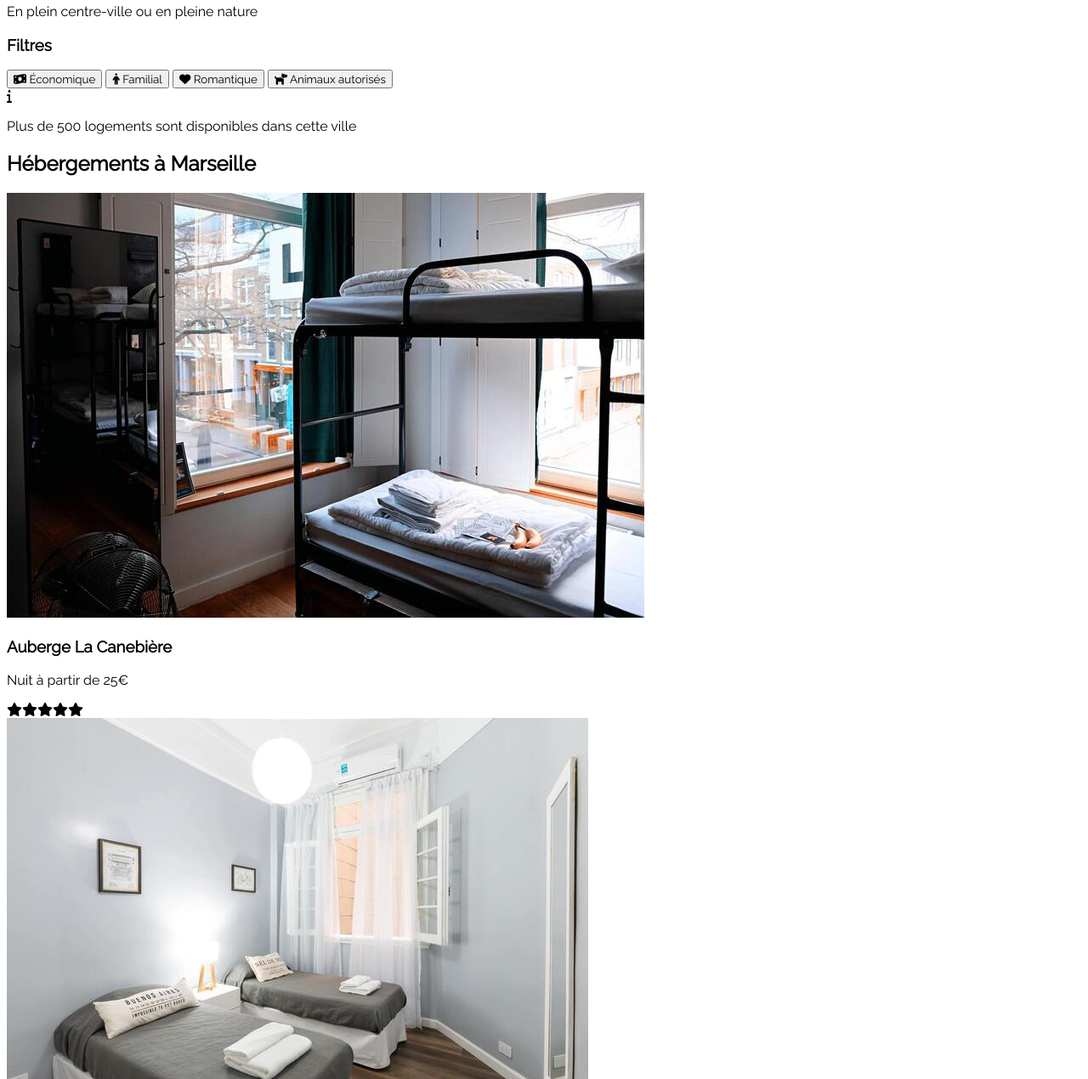
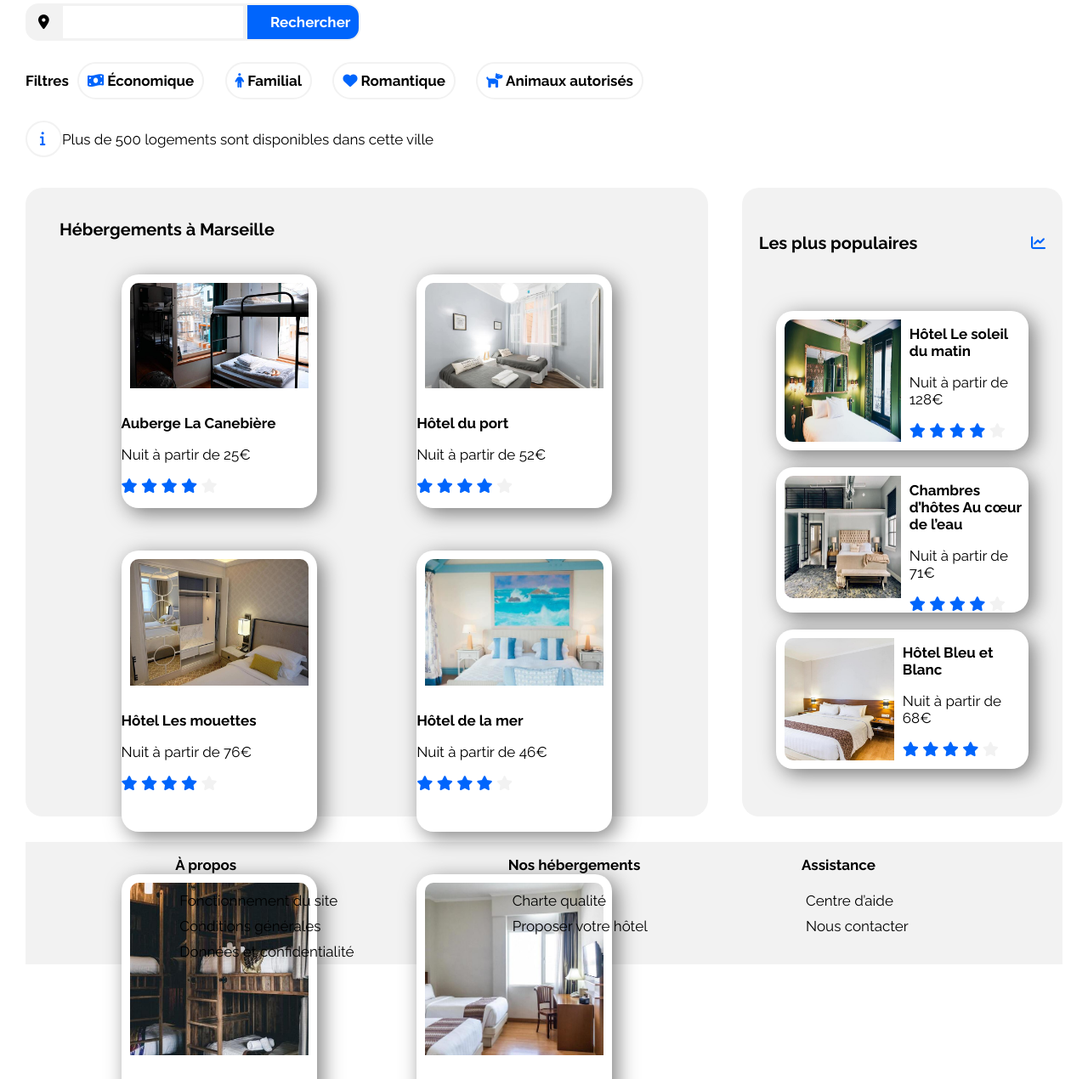
Before and after one commit to nllrn/Laurine_NOEL_2_HTML-CSS_122022, a plain HTML site: page index.html in a window 1280 px wide. Shown: the part 156-1426 px from the top of the page at 85% size. Drawn offline with Linux system fonts and the light colour scheme.

Commit message:
ajout du css header, hébergement, populaires

```diff
--- a/index.html
+++ b/index.html
@@ -6,77 +6,77 @@
     <meta name="viewport" content="width=device-width, initial-scale=1.0">
     <title>Booki</title>
 
-    <!-- ** lien css ** -->
-    <link rel="stylesheet" href="style.css" />
-
     <!-- ** lien google fonts ** -->
-    <link href="https://fonts.googleapis.com/css2?family=Raleway&display=swap" rel="stylesheet">
+    <link href="https://fonts.googleapis.com/css2?family=Raleway:wght@400;700&display=swap" rel="stylesheet">
 
     <!-- ** lien font awesome ** -->
     <script src="https://kit.fontawesome.com/7c4ea9f910.js" crossorigin="anonymous"></script>
 
-    <!-- <i class="fa-solid fa-dog"></i>
-    <i class="fa-solid fa-info"></i>
-    <i class="fa-solid fa-star"></i>
-    <i class="fa-solid fa-person"></i>
-    <i class="fa-solid fa-chart-line"></i>
-    <i class="fa-solid fa-heart"></i>
-    <i class="fa-solid fa-money-bill-wave"></i>
-    <i class="fa-solid fa-location-dot"></i>
-    <i class="fa-solid fa-magnifying-glass"></i> -->
+    <!-- ** lien css ** -->
+    <link rel="stylesheet" href="style.css">
+</head>
 
-</head>
 <body>
-
-    <header>
-        <div class="header">
-
-            <div>
-                <a href="index.html"><img src="Images/logo/Booki.png" alt="logo du site Booki"/></a>
+    <header class="header">
+        <div class="logo">
+            <a href="index.html"><img src="Images/logo/Booki.png" alt="logo du site Booki"></a>
 
             <nav>
-                    <a href="#hebergements">Hébergements</a> <!-- mettre une bordure top bleue au survol du curseur -->
-                    <a href="#activités">Activités</a>
+                <a href="#hebergements">Hébergements</a>
+                <a href="#activites">Activités</a>
             </nav>
         </div>
+    </header>
 
+    <main>
+        <section>
             <div>
                 <div>
                     <h2>Trouvez votre hébergement pour des vacances de rêve</h2>
                     <p>En plein centre-ville ou en pleine nature</p>
 
-
-                    <!-- faire recherche sur comment faire barre de recherche en HTML ou peut être qu'il faut faire un formulaire en fait ? -->
+                    <form method="get">
+                        <div class="bg-grey">
+                            <i class="fa-solid fa-location-dot"></i>
+                            <input type="search">
+                        </div>
+                        <button class="bg-blue"><i class="fa-solid fa-magnifying-glass loupe"></i>Rechercher</button>
+                    </form>
                 </div>
 
-                <div>
+                <div class="filter">
+
                     <h3>Filtres</h3>
 
                     <div>
-                        <button><i class="fa-solid fa-money-bill-wave"></i> Économique</button>
-                        <button><i class="fa-solid fa-person"></i> Familial</button>
-                        <button><i class="fa-solid fa-heart"></i> Romantique</button>
-                        <button><i class="fa-solid fa-dog"></i> Animaux autorisés</button>
-                    </div>
+                        <a href="#economique" title="filtres"><i class="fa-solid fa-money-bill-wave blue"></i> Économique</a>
+                        <a href="#familial" title="filtres"><i class="fa-solid fa-person blue"></i> Familial</a>
+                        <a href="#romantique" title="filtres"><i class="fa-solid fa-heart blue"></i> Romantique</a>
+                        <a href="#animaux" title="filtres"><i class="fa-solid fa-dog blue"></i> Animaux autorisés</a>
                     </div>
 
-                <span><i class="fa-solid fa-info"></i></span>
+                </div>
+
+                <div class="info">
+                    <i class="fa-solid fa-info blue"></i>
                     <p>Plus de 500 logements sont disponibles dans cette ville</p>
                 </div>
 
             </div>
-    </header>
 
-    <main>
+        </section>
 
-        <section class="bg-grey">
+        <div class="cards">
+
+            <section class="hebergements bg-grey">
 
                 <h2>Hébergements à Marseille</h2>
 
                 <div class="cards-main">
 
                     <article>
-                    <img src="Images/hebergements/4_small/marcus-loke-WQJvWU_HZFo-unsplash.jpg" alt="Photo d'une chambre de l'auberge La Canebière" />
+                        <img src="Images/hebergements/4_small/marcus-loke-WQJvWU_HZFo-unsplash.jpg" alt="Photo d'une chambre de l'auberge La Canebière">
+                        <div>
                             <header>
                                 <h3>Auberge La Canebière</h3>
                             </header>
@@ -84,21 +84,18 @@
                                 <p>Nuit à partir de 25€</p>
                             </div>
                             <footer>
-                        <i class="fa-solid fa-star"></i><i class="fa-solid fa-star"></i><i class="fa-solid fa-star"></i><i class="fa-solid fa-star"></i><i class="fa-solid fa-star"></i>
+                                <i class="fa-solid fa-star blue"></i>
+                                <i class="fa-solid fa-star blue"></i>
+                                <i class="fa-solid fa-star blue"></i>
+                                <i class="fa-solid fa-star blue"></i>
+                                <i class="fa-solid fa-star grey"></i>
                             </footer>
+                        </div>
                     </article>
 
-            <!-- <article>
-                <img src="Images/hebergements/4_small/marcus-loke-WQJvWU_HZFo-unsplash.jpg" alt="Photo d'une chambre de l'auberge La Canebière" />
+                    <article>
+                        <img src="Images/hebergements/4_small/fred-kleber-gTbaxaVLvsg-unsplash.jpg" alt="Photo d'une chambre de l'Hotel du Port">
                         <div>
-                    <h4>Auberge La Canebière</h4>
-                    <p>Nuit à partir de 25€</p>
-                    <i class="fa-solid fa-star"></i><i class="fa-solid fa-star"></i><i class="fa-solid fa-star"></i><i class="fa-solid fa-star"></i>
-                </div>
-            </article> -->
-
-                <article>
-                    <img src="Images/hebergements/4_small/fred-kleber-gTbaxaVLvsg-unsplash.jpg" alt="Photo d'une chambre de l'Hotel du Port" />
                             <header>
                                 <h3>Hôtel du port</h3>
                             </header>
@@ -106,12 +103,18 @@
                                 <p>Nuit à partir de 52€</p>
                             </div>
                             <footer>
-                        <i class="fa-solid fa-star"></i><i class="fa-solid fa-star"></i><i class="fa-solid fa-star"></i><i class="fa-solid fa-star"></i><i class="fa-solid fa-star"></i>
+                                <i class="fa-solid fa-star blue"></i>
+                                <i class="fa-solid fa-star blue"></i>
+                                <i class="fa-solid fa-star blue"></i>
+                                <i class="fa-solid fa-star blue"></i>
+                                <i class="fa-solid fa-star grey"></i>
                             </footer>
+                        </div>
                     </article>
 
                     <article>
-                    <img src="Images/hebergements/4_small/reisetopia-B8WIgxA_PFU-unsplash.jpg" alt="Photo d'une chambre de l'Hotel Les mouettes" />
+                        <img src="Images/hebergements/4_small/reisetopia-B8WIgxA_PFU-unsplash.jpg" alt="Photo d'une chambre de l'Hotel Les mouettes">
+                        <div>
                             <header>
                                 <h3>Hôtel Les mouettes</h3>
                             </header>
@@ -119,12 +122,18 @@
                                 <p>Nuit à partir de 76€</p>
                             </div>
                             <footer>
-                        <i class="fa-solid fa-star"></i><i class="fa-solid fa-star"></i><i class="fa-solid fa-star"></i><i class="fa-solid fa-star"></i><i class="fa-solid fa-star"></i>
+                                <i class="fa-solid fa-star blue"></i>
+                                <i class="fa-solid fa-star blue"></i>
+                                <i class="fa-solid fa-star blue"></i>
+                                <i class="fa-solid fa-star blue"></i>
+                                <i class="fa-solid fa-star grey"></i>
                             </footer>
+                        </div>
                     </article>
 
                     <article>
-                    <img src="Images/hebergements/4_small/annie-spratt-Eg1qcIitAuA-unsplash.jpg" alt="Photo d'une chambre de l'Hotel de la Mer" />
+                        <img src="Images/hebergements/4_small/annie-spratt-Eg1qcIitAuA-unsplash.jpg" alt="Photo d'une chambre de l'Hotel de la Mer">
+                        <div>
                             <header>
                                 <h3>Hôtel de la mer</h3>
                             </header>
@@ -132,12 +141,18 @@
                                 <p>Nuit à partir de 46€</p>
                             </div>
                             <footer>
-                        <i class="fa-solid fa-star"></i><i class="fa-solid fa-star"></i><i class="fa-solid fa-star"></i><i class="fa-solid fa-star"></i><i class="fa-solid fa-star"></i>
+                                <i class="fa-solid fa-star blue"></i>
+                                <i class="fa-solid fa-star blue"></i>
+                                <i class="fa-solid fa-star blue"></i>
+                                <i class="fa-solid fa-star blue"></i>
+                                <i class="fa-solid fa-star grey"></i>
                             </footer>
+                        </div>
                     </article>
 
                     <article>
-                    <img src="Images/hebergements/4_small/nicate-lee-kT-ZyaiwBe0-unsplash.jpg" alt="Photo d'une chambre de l'auberge Le Panier" />
+                        <img src="Images/hebergements/4_small/nicate-lee-kT-ZyaiwBe0-unsplash.jpg" alt="Photo d'une chambre de l'auberge Le Panier">
+                        <div>
                             <header>
                                 <h3>Auberge Le Panier</h3>
                             </header>
@@ -145,12 +160,18 @@
                                 <p>Nuit à partir de 23€</p>
                             </div>
                             <footer>
-                        <i class="fa-solid fa-star"></i><i class="fa-solid fa-star"></i><i class="fa-solid fa-star"></i><i class="fa-solid fa-star"></i><i class="fa-solid fa-star"></i>
+                                <i class="fa-solid fa-star blue"></i>
+                                <i class="fa-solid fa-star blue"></i>
+                                <i class="fa-solid fa-star blue"></i>
+                                <i class="fa-solid fa-star blue"></i>
+                                <i class="fa-solid fa-star grey"></i>
                             </footer>
+                        </div>
                     </article>
 
                     <article>
-                    <img src="Images/hebergements/4_small/febrian-zakaria-M6S1WvfW68A-unsplash.jpg" alt="Photo d'une chambre de l'Hotel Chez Amina" />
+                        <img src="Images/hebergements/4_small/febrian-zakaria-M6S1WvfW68A-unsplash.jpg" alt="Photo d'une chambre de l'Hotel Chez Amina">
+                        <div>
                             <header>
                                 <h3>Hôtel Chez Amina</h3>
                             </header>
@@ -158,28 +179,30 @@
                                 <p>Nuit à partir de 96€</p>
                             </div>
                             <footer>
-                        <i class="fa-solid fa-star"></i><i class="fa-solid fa-star"></i><i class="fa-solid fa-star"></i><i class="fa-solid fa-star"></i><i class="fa-solid fa-star"></i>
+                                <i class="fa-solid fa-star blue"></i>
+                                <i class="fa-solid fa-star blue"></i>
+                                <i class="fa-solid fa-star blue"></i>
+                                <i class="fa-solid fa-star blue"></i>
+                                <i class="fa-solid fa-star grey"></i>
                             </footer>
+                        </div>
                     </article>
 
                 </div>
 
                 <button>Afficher plus</button>
-            <!-- Hébergements à marseille
-            - fond de couleur grise donc mettre une class "bg-grey"
-            - mettre une class border-radius (à tester les différents degrès)
-            - faire attention au box-shadow
-            - ne pas oublier le bouton-lien 'Afficher plus' -->
+
             </section>
 
-        <aside class="bg-grey">
+            <section class="populaire bg-grey">
 
-            <h2>Les plus populaires</h2><i class="fa-solid fa-chart-line"></i> <!-- mettre l'icone en bleu -->
+                <h2>Les plus populaires</h2><i class="fa-solid fa-chart-line blue"></i>
 
                 <div class="cards-aside">
 
                     <article>
-                    <img src="Images/hebergements/4_small/emile-guillemot-Bj_rcSC5XfE-unsplash.jpg" alt="Photo d'une chambre de l'Hotel Le soleil du matin" />
+                        <img src="Images/hebergements/4_small/emile-guillemot-Bj_rcSC5XfE-unsplash.jpg" alt="Photo d'une chambre de l'Hotel Le soleil du matin">
+                        <div>
                             <header>
                                 <h3>Hôtel Le soleil du matin</h3>
                             </header>
@@ -187,12 +210,18 @@
                                 <p>Nuit à partir de 128€</p>
                             </div>
                             <footer>
-                        <i class="fa-solid fa-star"></i><i class="fa-solid fa-star"></i><i class="fa-solid fa-star"></i><i class="fa-solid fa-star"></i><i class="fa-solid fa-star"></i>
+                                <i class="fa-solid fa-star blue"></i>
+                                <i class="fa-solid fa-star blue"></i>
+                                <i class="fa-solid fa-star blue"></i>
+                                <i class="fa-solid fa-star blue"></i>
+                                <i class="fa-solid fa-star grey"></i>
                             </footer>
+                        </div>
                     </article>
 
                     <article>
-                    <img src="Images/hebergements/4_small/aw-creative-VGs8z60yT2c-unsplash.jpg" alt="Photo d'une chambre de Chambres d’hôtes Au cœur de l’eau" />
+                        <img src="Images/hebergements/4_small/aw-creative-VGs8z60yT2c-unsplash.jpg" alt="Photo d'une chambre de Chambres d’hôtes Au cœur de l’eau">
+                        <div>
                             <header>
                                 <h3>Chambres d’hôtes Au cœur de l’eau</h3>
                             </header>
@@ -200,12 +229,18 @@
                                 <p>Nuit à partir de 71€</p>
                             </div>
                             <footer>
-                        <i class="fa-solid fa-star"></i><i class="fa-solid fa-star"></i><i class="fa-solid fa-star"></i><i class="fa-solid fa-star"></i><i class="fa-solid fa-star"></i>
+                                <i class="fa-solid fa-star blue"></i>
+                                <i class="fa-solid fa-star blue"></i>
+                                <i class="fa-solid fa-star blue"></i>
+                                <i class="fa-solid fa-star blue"></i>
+                                <i class="fa-solid fa-star grey"></i>
                             </footer>
+                        </div>
                     </article>
 
                     <article>
-                    <img src="Images/hebergements/4_small/febrian-zakaria-sjvU0THccQA-unsplash.jpg" alt="Photo d'une chambre de l'Hotel Bleu et Blanc" />
+                        <img src="Images/hebergements/4_small/febrian-zakaria-sjvU0THccQA-unsplash.jpg" alt="Photo d'une chambre de l'Hotel Bleu et Blanc">
+                        <div>
                             <header>
                                 <h3>Hôtel Bleu et Blanc</h3>
                             </header>
@@ -213,18 +248,20 @@
                                 <p>Nuit à partir de 68€</p>
                             </div>
                             <footer>
-                        <i class="fa-solid fa-star"></i><i class="fa-solid fa-star"></i><i class="fa-solid fa-star"></i><i class="fa-solid fa-star"></i><i class="fa-solid fa-star"></i>
+                                <i class="fa-solid fa-star blue"></i>
+                                <i class="fa-solid fa-star blue"></i>
+                                <i class="fa-solid fa-star blue"></i>
+                                <i class="fa-solid fa-star blue"></i>
+                                <i class="fa-solid fa-star grey"></i>
                             </footer>
+                        </div>
                     </article>
 
                 </div>
-            <!-- Les plus populaires
-            - fond de couleur grise donc mettre une class "bg-grey"
-            - mettre une class border-radius (à tester les différents degrès)
-            - faire attention au box-shadow
-            - ne pas oublier l'icon chart <i class="fa-solid fa-chart-line"></i> -->
-        </aside>
 
+            </section>
+        </div>
+<!--
         <section>
 
             <h2>Activités à Marseille</h2>
@@ -232,28 +269,28 @@
             <div class="cards-activities">
 
                 <article>
-                    <img src="Images/activites/4_small/reno-laithienne-QUgJhdY5Fyk-unsplash.jpg" alt="Photo du Vieux-Port de Marseille" />
+                    <img src="Images/activites/4_small/reno-laithienne-QUgJhdY5Fyk-unsplash.jpg" alt="Photo du Vieux-Port de Marseille">
                     <header>
                         <h3>Vieux-Port</h3>
                     </header>
                 </article>
 
                 <article>
-                    <img src="Images/activites/4_small/paul-hermann-QFTrLdQIRhI-unsplash.jpg" alt="Photo du Fort de Pomègues" />
+                    <img src="Images/activites/4_small/paul-hermann-QFTrLdQIRhI-unsplash.jpg" alt="Photo du Fort de Pomègues">
                     <header>
                         <h3>Fort de Pomègues</h3>
                     </header>
                 </article>
 
                 <article>
-                    <img src="Images/activites/4_small/kilyan-sockalingum-NR8-cBCN3aI-unsplash.jpg" alt="Photo du Parc national des Calanques" />
+                    <img src="Images/activites/4_small/kilyan-sockalingum-NR8-cBCN3aI-unsplash.jpg" alt="Photo du Parc national des Calanques">
                     <header>
                         <h3>Parc national des Calanques</h3>
                     </header>
                 </article>
 
                 <article>
-                    <img src="Images/activites/4_small/florian-wehde-xW9e8gdotxI-unsplash.jpg" alt="Photo de Notre-Dame-de-la-Garde" />
+                    <img src="Images/activites/4_small/florian-wehde-xW9e8gdotxI-unsplash.jpg" alt="Photo de Notre-Dame-de-la-Garde">
                     <header>
                         <h3>Notre-Dame-de-la-Garde</h3>
                     </header>
@@ -261,14 +298,11 @@
 
             </div>
 
-            <!-- Activités à marseille
-            - ce sont des articles tous construits de la même manière
-            - faire attention au box-shadow -->
-        </section>
+        </section>-->
     </main>
 
-    <footer class="bg-grey">
-        <!-- footer de 1339px -->
+    <footer class="footer bg-grey">
+
             <section>
                 <h3>À propos</h3>
                 <a href="#">Fonctionnement du site</a>
@@ -287,6 +321,7 @@
                 <a href="#">Centre d’aide</a>
                 <a href="#">Nous contacter</a>
             </section>
+
     </footer>
 
 </body>
--- a/style.css
+++ b/style.css
@@ -1,10 +1,233 @@
 /* couleurs à utiliser dans la maquette
-#0065FC
-#DEEBFF
-#D9D9D9
+#0065FC : bleu roi
+#DEEBFF : bleu ciel
+#D9D9D9 : gris
+#F2F2F2 : gris
 */
+
+
+/* code général */
+
+html {
+    font-size: 62.5%;
+}
 
 * {
     max-width: 1400px;
-    font-family: "Raleway";
+    font-family: "Raleway", sans-serif;
+    font-size: 1.7rem;
 }
+
+body {
+    margin: 30px 30px 0px 30px;
+}
+
+/* *** HEADER *** */
+.header {
+    margin-top: 20px;
+    margin-bottom: 30px;
+}
+
+.logo {
+    display: flex;
+    flex-direction: row;
+    justify-content: space-between;
+}
+
+.logo img {
+    width: 30%;
+}
+
+nav a {
+    text-decoration: none;
+    color: black;
+    padding: 15px;
+}
+
+nav a:hover {
+    color: #0065FC;
+    border-top: #0065FC solid 2px;
+    border-bottom: transparent solid 2px
+}
+
+/* *** MAIN *** */
+/* barre de recherche et filtre */
+
+h2 {
+    font-weight: bolder;
+    font-size: 2rem;
+}
+
+form {
+    display: flex;
+}
+
+form div {
+    border-radius: 15px 0 0 15px;
+    border: #F2F2F2 solid 1px;
+    padding: 2px;
+}
+
+input {
+    padding: 9px;
+    border: none;
+}
+
+.fa-location-dot {
+    padding: 8px 12px 8px 12px;
+}
+
+.bg-grey {
+    background-color: #F2F2F2;
+}
+
+.bg-blue {
+    background-color: #0065FC;
+    color:white;
+    font-weight: bolder;
+    border-radius: 0 15px 15px 0;
+    border: #F2F2F2 solid 2px;
+    padding: 10px;
+}
+
+.loupe {
+    visibility: hidden;
+}
+
+.filter {
+    display: flex;
+    align-items: center;
+    padding-top: 20px;
+    margin-bottom: 15px;
+}
+
+a[title] {
+    text-decoration: none;
+    font-weight: bolder;
+    color: black;
+    border-radius: 25px;
+    border:#F2F2F2 solid 2px;
+    padding: 10px;
+    margin: 10px;
+}
+
+a[title]:hover {
+    background-color:#F2F2F2;
+}
+
+.blue {
+    color:#0065FC;
+}
+
+.grey {
+    color:#F2F2F2;
+}
+
+.info {
+    display:flex;
+    align-items: center;
+}
+
+.info i {
+    border: 2px solid #F2F2F2;
+    border-radius: 30px;
+    width: 24px;
+    height: 24px;
+    padding: 10px 0px 5px 15px;
+}
+
+/* sections hébgerments et populaires */
+.cards {
+    display: flex;
+    margin-top: 30px;
+}
+
+/* section hébergements */
+.hebergements, .populaire {
+    border-radius: 20px;
+    padding: 20px;
+}
+
+.hebergements {
+    width: 950px;
+    height: 700px;
+    margin-right: 20px;
+}
+
+.hebergements h2 {
+    margin-left: 20px;
+}
+
+.hebergements button {
+    border: none;
+    font-weight: bolder;
+    font-size: larger;
+    margin-left: 20px;
+    background-color: #F2F2F2;
+}
+
+.cards-main {
+    display: flex;
+    flex-wrap: wrap;
+    justify-content: space-evenly;
+}
+
+.cards-main img {
+    width: 210px;
+    height: 45%;
+    padding: 10px;
+    border-radius: 20px 20px 0px 0px;
+    object-fit: cover;
+}
+
+.cards-main article, .cards-aside article {
+    background-color: white;
+    margin: 25px;
+    border-radius: 20px;
+    box-shadow: 6px 6px 25px rgba(0, 0, 0, 0.5);
+}
+
+.populaire {
+    margin-left: 20px;
+    width: 420px;
+    height: 700px;
+    display:flex;
+    flex-wrap: wrap;
+    justify-content: space-between;
+    align-items: center;
+}
+
+.cards-aside img {
+    width: 137px;
+    height: 144px;
+    padding: 10px;
+    border-radius: 20px 0px 0px 20px;
+}
+
+.cards-aside article {
+    display: flex;
+    margin: 20px;
+}
+
+/* section activités à marseille */
+
+
+/* *** FOOTER ***  */
+
+.footer {
+    max-width: 1339px;
+    display: flex;
+    justify-content: space-evenly;
+    margin-top: 30px;
+}
+
+.footer section {
+    display: flex;
+    flex-direction: column;
+}
+
+.footer a {
+    text-decoration: none;
+    color:black;
+    margin: 5px;
+}
```
Also changed, not shown: 1 other file. Lines whose indentation alone changed are shown as unchanged.
